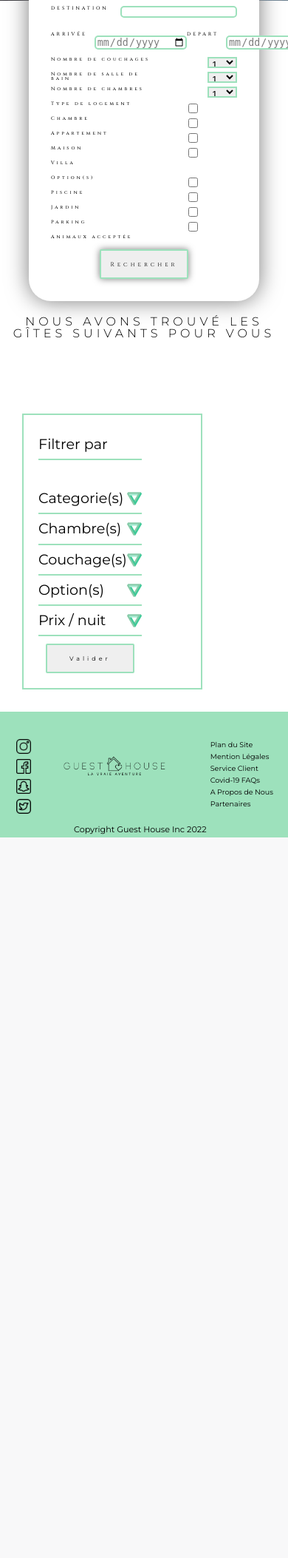
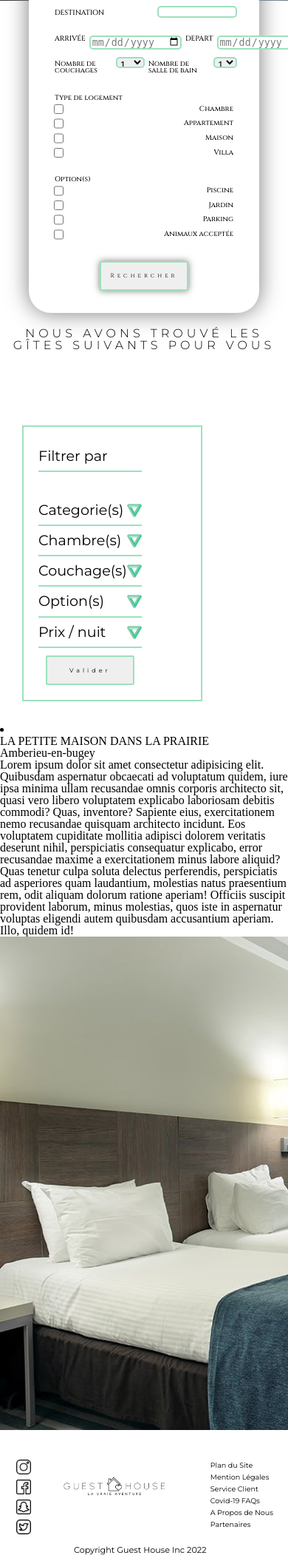
Before and after one commit to Amberieu-2022/Xhesika-Tiff-Lilian, a PHP site: page /php/ in a window 390 px wide; the page is wider, and only the part inside the window is pictured. Shown: the part 218-2324 px from the top of that part at 74% size. Before the commit the page ends 1350 px from the top of that part, so only its background shows below. Run offline with PHP 8.4, Linux system fonts and the light colour scheme.

Commit message:
Media Query

```diff
--- a/admin/ajout.php
+++ b/admin/ajout.php
@@ -31,11 +31,6 @@ require_once '../templates/header-admin.php';
     </label>
     <input class="input-ajout input-nb-add" type="number" name="nbr_sleeping" id="nbr_sleeping" min="1" required>
 
-    <br> <br>
-    <label class="label-ajout" for="nbr_bedroom">
-        Nombre de chambre :
-    </label>
-    <input class="input-ajout input-nb-add" type="number" name="nbr_bedroom" id="nbr_bedroom" min="1" required>
     <br> <br>
     <label class="label-ajout" for="nbr_bedroom">
         Nombre de salle de bain :
--- a/index.php
+++ b/index.php
@@ -3,7 +3,7 @@
 require_once './templates/header.php';
 
 ?>
-<main>
+<main class="main-index">
     <figure class="background-main-user">
         <img src="./templates/img/slider/background.jpg" alt="background">
     </figure>
@@ -55,48 +55,35 @@ require_once './templates/header.php';
                     <option value="6">6</option>
                 </select>
 
-                <label class="label-client"> Nombre de chambres </label>
+            </div>
+            <br>
+            <div class="formulaire-type">
+                <label for="type" class="label-client upper-style-label">Type de logement</label> <br>
+                <div class="formulaire-type-option">
 
-                <select name="nb-room" id="" class="nb-personnes">
-                    <option value="1">1</option>
-                    <option value="2">2</option>
-                    <option value="3">3</option>
-                    <option value="4">4</option>
-                    <option value="5">5</option>
-                    <option value="6">6</option>
-                    <option value="7">7</option>
-                    <option value="8">8</option>
-                    <option value="9">9</option>
-                    <option value="10">10</option>
-                </select>
+                    <div class="type-option"> <input type="checkbox" name="gite[]" value="" class="input-option"><label class="label-client label-nb-op"> Chambre </label></div>
+                    <div class="type-option"> <input type="checkbox" name="gite[]" value="" class="input-option"><label class="label-client label-nb-op"> Appartement </label></div>
+                    <div class="type-option"><input type="checkbox" name="gite[]" value="" class="input-option"><label class="label-client label-nb-op"> Maison </label></div>
+                    <div class="type-option"><input type="checkbox" name="gite[]" value="" class="input-option"><label class="label-client label-nb-op"> Villa </label></div>
 
                 </div>
                 <br>
-            <label for="type" class="label-client">Type de logement</label> <br>
-            <div class="first-flex flex-2">
-                <input type="checkbox" name="gite[]" value="" class="input-option"><label class="label-client label-nb-op"> Chambre </label>
-                <input type="checkbox" name="gite[]" value="" class="input-option"><label class="label-client label-nb-op"> Appartement </label>
-                <input type="checkbox" name="gite[]" value="" class="input-option"><label class="label-client label-nb-op"> Maison </label>
-                <input type="checkbox" name="gite[]" value="" class="input-option"><label class="label-client label-nb-op"> Villa </label>
+                <label for="option" class="label-client upper-style-label"> Option(s) </label> <br>
+                <div class="formulaire-type-option">
+                    <div class="type-option"><input type="checkbox" name="gite[]" value="" class="input-option"><label class="label-client label-nb-op"> Piscine </label></div>
+                    <div class="type-option"><input type="checkbox" name="gite[]" value="" class="input-option"><label class="label-client label-nb-op"> Jardin </label></div>
+                    <div class="type-option"><input type="checkbox" name="gite[]" value="" class="input-option"><label class="label-client label-nb-op"> Parking </label></div>
+                    <div class="type-option"><input type="checkbox" name="gite[]" value="" class="input-option"><label class="label-client label-nb-op"> Animaux acceptée </label></div>
+
                 </div>
                 <br>
-            <label for="option" class="label-client"> Option(s) </label> <br>
-            <div class="first-flex flex-2">
-                <input type="checkbox" name="gite[]" value="" class="input-option"><label class="label-client label-nb-op"> Piscine </label>
-                <input type="checkbox" name="gite[]" value="" class="input-option"><label class="label-client label-nb-op"> Jardin </label>
-                <input type="checkbox" name="gite[]" value="" class="input-option"><label class="label-client label-nb-op"> Parking </label>
-                <input type="checkbox" name="gite[]" value="" class="input-option"><label class="label-client label-nb-op"> Animaux acceptée </label>
             </div>
-            <br>
-
             <button class="btn-util">Rechercher </button>
-
-
         </form>
     </section>
 
     <h2 class="titre-past-form">NOUS AVONS TROUVÉ LES GÎTES SUIVANTS POUR VOUS</h2>
-
+    <div class="main-user-gite">
         <aside class="form-filter">
             <form action="#" method="GET">
                 <label for="" class="label-category">Filtrer par </label> <br> <br>
@@ -182,6 +169,23 @@ require_once './templates/header.php';
                 <button class="btn-util btn-filtrer">Valider</button>
             </form>
         </aside>
+        <li class="gites">
+            <h2>LA PETITE MAISON DANS LA PRAIRIE</h2>
+            <h3>Amberieu-en-bugey</h3>
+            <p>
+                Lorem ipsum dolor sit amet consectetur adipisicing elit. Quibusdam aspernatur obcaecati ad voluptatum quidem,
+                iure ipsa minima ullam recusandae omnis corporis architecto sit, quasi vero libero voluptatem explicabo laboriosam
+                debitis commodi? Quas, inventore? Sapiente eius, exercitationem nemo recusandae quisquam architecto incidunt. Eos
+                voluptatem cupiditate mollitia adipisci dolorem veritatis deserunt nihil, perspiciatis consequatur explicabo, error
+                recusandae maxime a exercitationem minus labore aliquid? Quas tenetur culpa soluta delectus perferendis, perspiciatis
+                ad asperiores quam laudantium, molestias natus praesentium rem, odit aliquam dolorum ratione aperiam! Officiis
+                suscipit provident laborum, minus molestias, quos iste in aspernatur voluptas eligendi autem quibusdam accusantium aperiam. Illo, quidem id!
+            </p>
+            <img src="./templates/img/slider/chamb.jpg" alt="photo de la gite">
+            <p></p>
+        </li>
+    </div>
+
 </main>
 <?php
 
--- a/templates/css/style.css
+++ b/templates/css/style.css
@@ -56,7 +56,7 @@ table {
 .background-main-user img {
   position: absolute;
   top: 0;
-  z-index: -9999;
+  z-index: -1;
   max-width: -webkit-fit-content;
   max-width: -moz-fit-content;
   max-width: fit-content;
@@ -79,6 +79,7 @@ table {
   -ms-flex-pack: distribute;
       justify-content: space-around;
   margin-top: 30px;
+  z-index: 1;
 }
 
 .form-page-client {
@@ -107,8 +108,7 @@ table {
   font-size: 1rem;
   font-family: 'Cinzel';
   font-weight: 500;
-  letter-spacing: 3px;
-  width: 150px;
+  letter-spacing: 2px;
 }
 
 .btn-util {
@@ -132,7 +132,7 @@ table {
   border: 2px solid #9DE1BC;
   border-radius: 5px 5px;
   width: 480px;
-  height: 30px;
+  height: 20px;
 }
 
 .location {
@@ -163,6 +163,16 @@ table {
   width: 40px;
   height: 30px;
   border: 2px solid #9DE1BC;
+  border-radius: 5px;
+}
+
+.formulaire-type-option {
+  display: -webkit-box;
+  display: -ms-flexbox;
+  display: flex;
+  -webkit-box-pack: justify;
+      -ms-flex-pack: justify;
+          justify-content: space-between;
 }
 
 .titre-past-form {
@@ -259,9 +269,9 @@ table {
   text-align: center;
 }
 
-.reservation-utilisateur {
-  background: -webkit-gradient(linear, left top, right top, from(#93efbd), color-stop(#709ebd), color-stop(95%, #6d72af));
-  background: linear-gradient(90deg, #93efbd, #709ebd, #6d72af 95%);
+.body-resa {
+  background: -webkit-gradient(linear, left bottom, left top, from(#93efbd), color-stop(#709ebd), color-stop(95%, #6d72af));
+  background: linear-gradient(360deg, #93efbd, #709ebd, #6d72af 95%);
 }
 
 .titre-resa-user {
@@ -491,7 +501,7 @@ table {
 }
 
 footer {
-  background-color: #9DE1BC;
+  background-color: linear-gradient(360deg, #93efbd, #73dac0);
   padding: 50px 0 10px 0;
 }
 
@@ -544,7 +554,7 @@ footer {
     font-size: 1.5rem;
   }
   .label-client {
-    font-size: .9rem;
+    font-size: 1rem;
   }
 }
 
@@ -568,7 +578,7 @@ footer {
     font-size: 1.2rem;
   }
   .label-client {
-    font-size: .7rem;
+    font-size: .8rem;
   }
   .nb-personnes {
     height: 25px;
@@ -577,8 +587,8 @@ footer {
 
 @media screen and (max-width: 630px) {
   .label-client {
-    font-size: .5rem;
-    height: 20px;
+    padding: 5px;
+    letter-spacing: 0;
   }
   .btn-util {
     font-size: .6rem;
@@ -590,6 +600,7 @@ footer {
   .form-page-client {
     max-width: 600px;
     width: 80%;
+    margin: 20px auto;
   }
   .nb-personnes {
     height: 20px;
@@ -611,11 +622,25 @@ footer {
   .titre-resa-user {
     font-size: 1.2rem;
   }
-  .form-page-client {
-    margin: 20px auto;
-  }
   .titre-past-form {
     font-size: 1rem;
+  }
+  .formulaire-type-option {
+    display: -webkit-box;
+    display: -ms-flexbox;
+    display: flex;
+    -webkit-box-orient: vertical;
+    -webkit-box-direction: normal;
+        -ms-flex-direction: column;
+            flex-direction: column;
+  }
+  .type-option {
+    display: -webkit-box;
+    display: -ms-flexbox;
+    display: flex;
+    -webkit-box-pack: justify;
+        -ms-flex-pack: justify;
+            justify-content: space-between;
   }
   .justify-header img {
     width: 250px;
@@ -666,26 +691,6 @@ footer {
   .titre-form-client {
     font-size: .7rem;
   }
-  .first-flex {
-    display: block;
-  }
-  .flex-2 {
-    display: block;
-    margin: 10px auto;
-    padding-right: 50px;
-  }
-  .label-client {
-    float: left;
-  }
-  .nb-personnes {
-    float: right;
-  }
-  .input-option {
-    float: right;
-  }
-  .label-nb-op {
-    float: left;
-  }
 }
 
 @media screen and (max-width: 450px) {
@@ -696,15 +701,11 @@ footer {
     padding: 5px 0 10px 0;
   }
   .location .input-local {
-    width: 150px;
+    width: 120px;
     height: 10px;
   }
   .btn-util {
     font-size: .5rem;
-  }
-  .label-client {
-    font-size: .4rem;
-    padding-right: 10px;
   }
   .date-placeholder {
     height: 15px;
@@ -758,5 +759,11 @@ footer {
   .footer-logo {
     left: 80px;
   }
+  .location .input-local {
+    width: 100px;
+  }
+  .label-client {
+    font-size: .6rem;
+  }
 }
 /*# sourceMappingURL=style.css.map */
--- a/templates/css/style.scss
+++ b/templates/css/style.scss
@@ -9,7 +9,7 @@
 .background-main-user img{
     position: absolute;
     top: 0;
-    z-index: -9999;
+    z-index: -1;
     max-width:fit-content;
     width: 100%;
 }
@@ -28,6 +28,7 @@
     display: flex;
     justify-content: space-around;
     margin-top: 30px;
+    z-index: 1;
 }
 
 // FORMULAIRE PAGE INDEX UTILISATEUR
@@ -54,8 +55,8 @@
     font-size: 1rem;
     font-family: 'Cinzel';
     font-weight: 500;
-    letter-spacing: 3px;
-    width: 150px;
+    letter-spacing: 2px;
+    // width: 150px;
 }
 .btn-util{
     display: block;
@@ -74,7 +75,7 @@
     border: 2px solid #9DE1BC;
     border-radius: 5px 5px;
     width: 480px;
-    height: 30px;
+    height: 20px;
 }
 .location{
     display: flex;
@@ -95,7 +96,14 @@
     width: 40px;
     height: 30px;
     border: 2px solid #9DE1BC;
+    border-radius: 5px;
 }
+.formulaire-type-option{
+    display: flex;
+    justify-content: space-between;
+}
+
+
 // MAIN PAGE UTILISATEUR
 
 .titre-past-form{
@@ -164,6 +172,7 @@
 #categories, #categoriesR, #categoriesP, #categoriesO, #categoriesN{
     display: none;
 }
+
 // DESCRIPTION GITE
 .description-gite{
     font-family: 'Roboto Slab';
@@ -174,8 +183,8 @@
 
 }
 // RESERVATION UTILISATEUR
-.reservation-utilisateur{
-    background: linear-gradient(90deg, rgb(147,239,189),rgb(112, 158, 189),#6d72af 95%);
+.body-resa{
+    background: linear-gradient(360deg, rgb(147,239,189),rgb(112, 158, 189),#6d72af 95%);
 }
 .titre-resa-user{
     font-size: 1.8rem;
@@ -353,7 +362,7 @@
 }
 
 footer{
-    background-color: #9DE1BC;
+    background-color: linear-gradient(360deg, rgb(147,239,189), rgb(115, 218, 192)) ;
     padding: 50px 0 10px 0;
 }
 .show{
@@ -407,7 +416,7 @@ footer{
         font-size: 1.5rem;
     }
     .label-client{
-        font-size: .9rem;
+        font-size: 1rem;
     }
 }
 @media screen and (max-width: 745px) {
@@ -430,7 +439,7 @@ footer{
         font-size: 1.2rem;
     }
     .label-client{
-        font-size: .7rem;
+        font-size: .8rem;
     }
     .nb-personnes{
         height: 25px;
@@ -438,8 +447,8 @@ footer{
 }
 @media screen and (max-width: 630px){
     .label-client{
-        font-size: .5rem;
-        height: 20px;
+        padding: 5px;
+        letter-spacing: 0;
     }
     .btn-util{
         font-size: .6rem;
@@ -451,6 +460,7 @@ footer{
     .form-page-client{
         max-width: 600px;
         width: 80%;
+        margin: 20px auto;
     }
     .nb-personnes{
         height: 20px;
@@ -476,12 +486,21 @@ footer{
     .titre-resa-user{
         font-size: 1.2rem;
     }
-    .form-page-client{
-        margin: 20px auto;
-    }
+
     .titre-past-form{
         font-size: 1rem;
     }
+    // FORMULAIRE UTILISATEUR TYPE & OPTIONS
+    .formulaire-type-option{
+        display: flex;
+        flex-direction: column;
+    }
+    .type-option{
+        display: flex;
+        justify-content: space-between;
+    }
+
+
     // MEDIA QUERY HEADER UTILISATEUR
     .justify-header img{
         width: 250px;
@@ -532,28 +551,7 @@ footer{
     .titre-form-client{
         font-size: .7rem;
     }
-    .first-flex{
-        display: block;
 
-    }
-    .flex-2{
-        display: block;
-        margin: 10px auto;
-        padding-right: 50px;
-    }
-
-    .label-client{
-        float: left;
-    }
-    .nb-personnes{
-        float: right;
-    }
-    .input-option{
-        float: right;
-    }
-    .label-nb-op{
-        float: left;
-    }
 }
 @media screen and (max-width: 450px) {
     .justify-header img{
@@ -562,18 +560,14 @@ footer{
     .location{
         padding: 5px 0 10px 0;
         .input-local{
-            width: 150px;
+            width: 120px;
             height: 10px;
         }
     }
     .btn-util{
         font-size: .5rem;
+    }
 
-    }
-    .label-client{
-        font-size: .4rem;
-        padding-right: 10px;
-    }
     .date-placeholder{
         height: 15px;
         margin-top: 5px;
@@ -633,4 +627,12 @@ footer{
     .footer-logo{
         left: 80px;
     }
+    .location{
+        .input-local{
+            width: 100px;
+        }
+    }
+    .label-client{
+        font-size: .6rem;
+    }
 }
```
Also changed, not shown: admin/gite.php (+8 -21 lines), admin/modification.php (+2 -7 lines), resa-user.php (+23 -3 lines), templates/css/style-admin.css (+56 -13 lines), templates/css/style-admin.scss (+51 -11 lines), 2 other files. Lines whose indentation alone changed are shown as unchanged.
